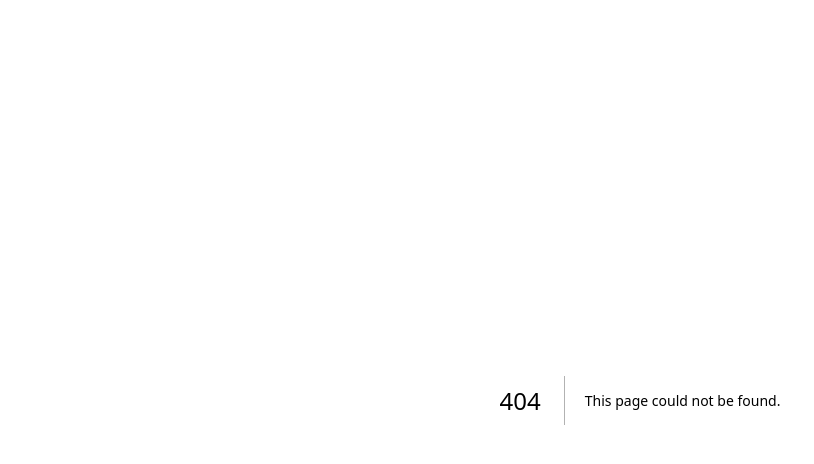
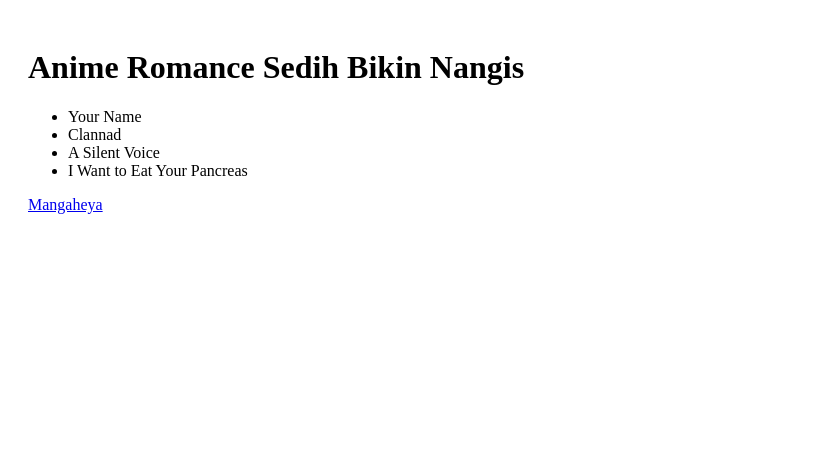
Before and after one commit to halotesting16/mangaheya, a Next.js app: page /anime-romance-sedih in a window 1280 px wide. Before the commit this address had no page. Shown: the top 464 px of the page, without its empty margins (0-814 px from the left). Built offline with nearby package versions, Linux system fonts and the light colour scheme.

Commit message:
Create anime-romance-sedih.js

```diff
--- /dev/null
+++ b/pages/anime-romance-sedih.js
@@ -0,0 +1,16 @@
+export default function Romance() {
+  return (
+    <div style={{ padding: 20 }}>
+      <h1>Anime Romance Sedih Bikin Nangis</h1>
+
+      <ul>
+        <li>Your Name</li>
+        <li>Clannad</li>
+        <li>A Silent Voice</li>
+        <li>I Want to Eat Your Pancreas</li>
+      </ul>
+
+      <a href="https://mangaheya.net">Mangaheya</a>
+    </div>
+  );
+}
```
